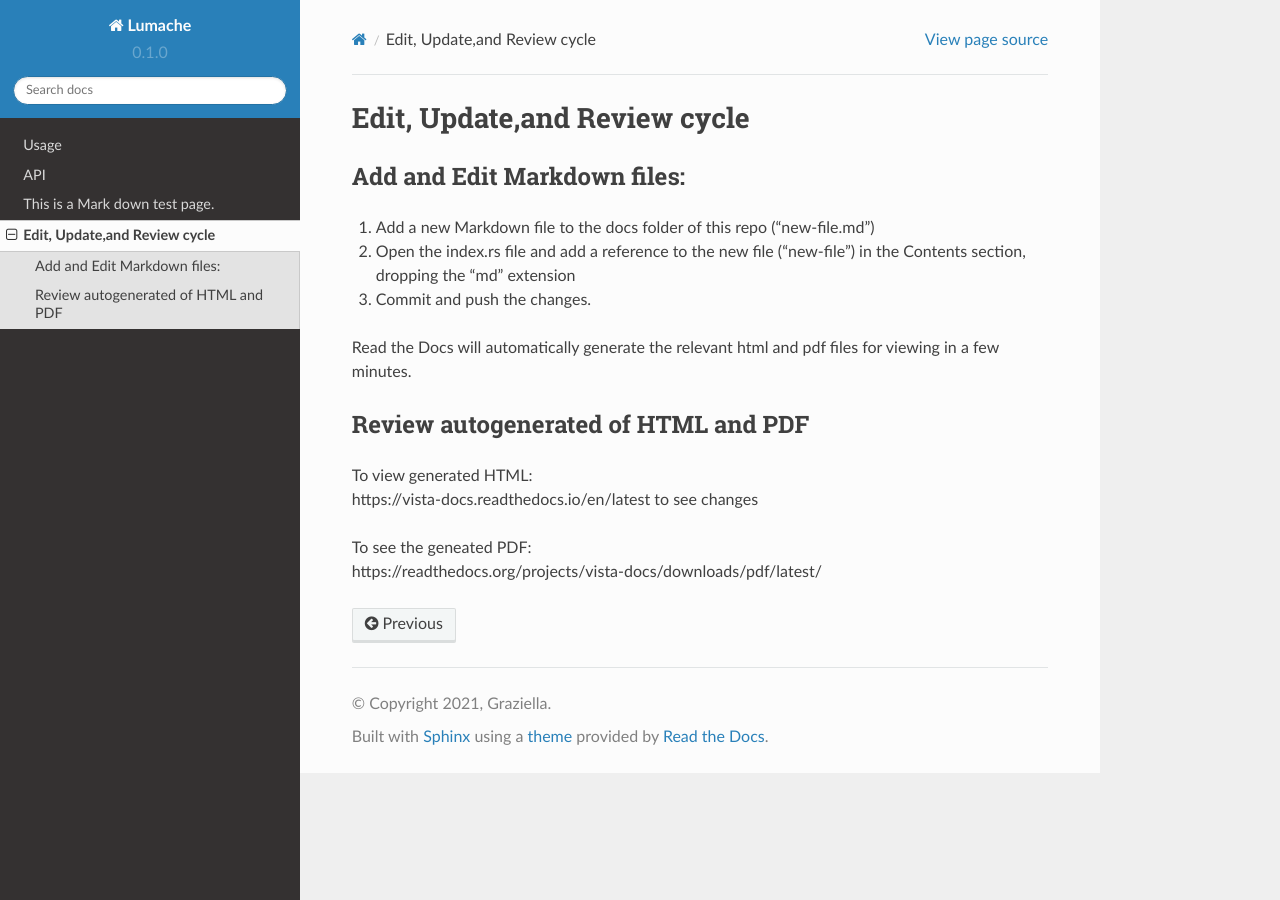
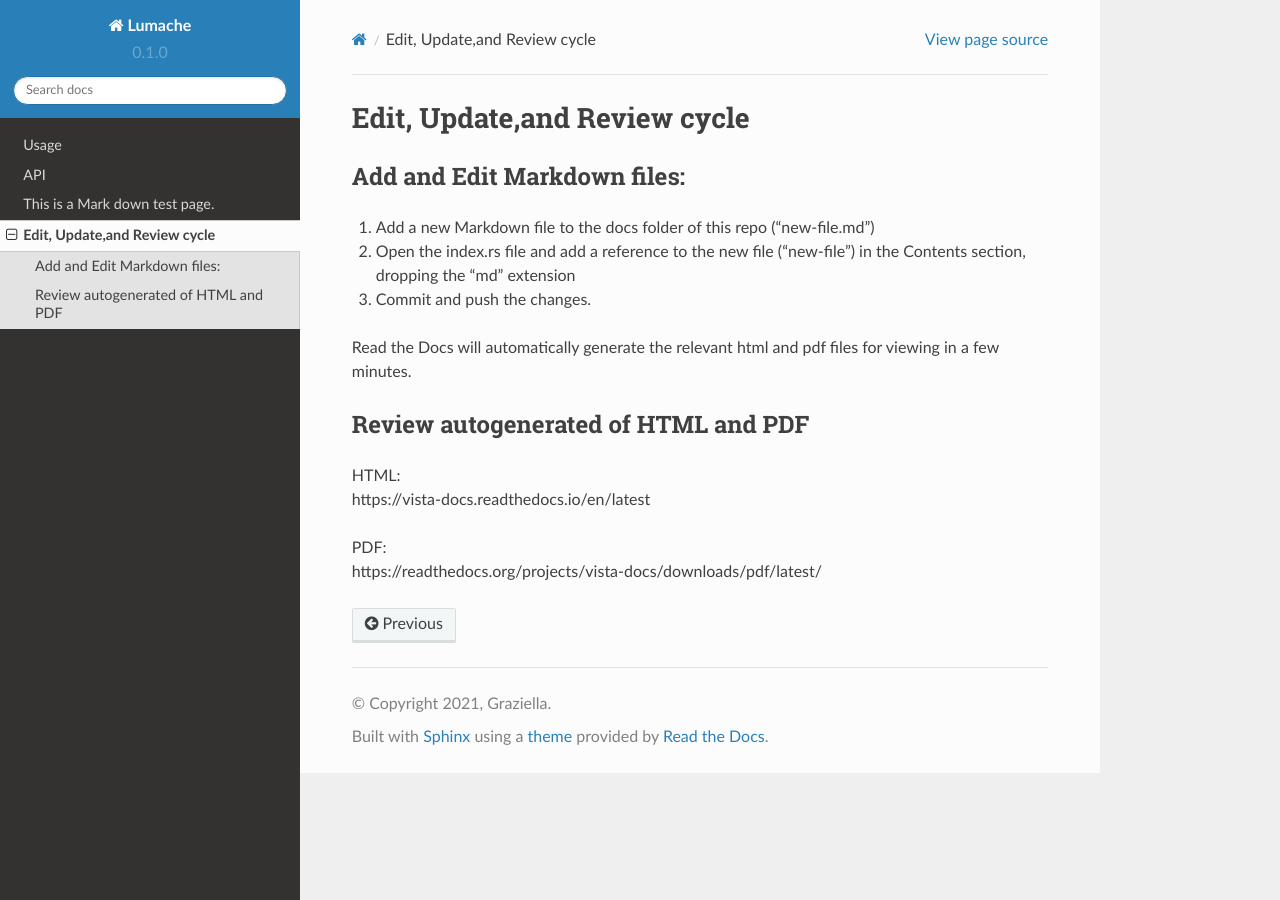
Before and after one commit to vistadocs/Sphinx-Demo, a Sphinx documentation site: the page built from docs/editing-instructions.md, in a window 1280 px wide. Built offline with Sphinx 7.4.7 and the Read the Docs theme 2.0.0, drawn with Linux system fonts in a browser that asks for light colours.

Commit message:
Update editing-instructions.md

```diff
--- a/docs/editing-instructions.md
+++ b/docs/editing-instructions.md
@@ -12,8 +12,8 @@ Read the Docs will automatically generate the relevant html and pdf files for vi
 
 ### Review autogenerated of HTML and PDF
 
-To view generated HTML:
-https://vista-docs.readthedocs.io/en/latest  to see changes
+HTML:
+https://vista-docs.readthedocs.io/en/latest
 
-To see the geneated PDF:
+PDF:
 https://readthedocs.org/projects/vista-docs/downloads/pdf/latest/
```
